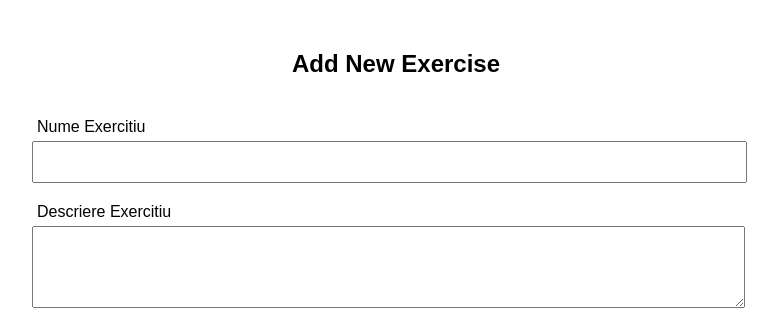
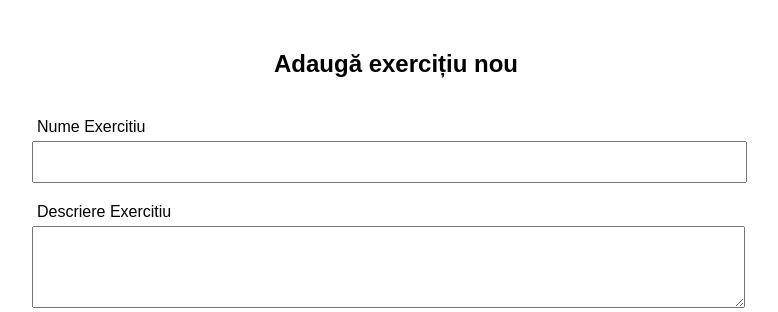
Before and after one commit to bugavlad96/ReFit, a Flask app: template flask_proj/templates/add_ex.html in a window 1280 px wide. Shown: the part 99-411 px from the top of the page, without its empty margins (244-1022 px from the left). Run offline with Flask 3, Linux system fonts and the light colour scheme; the template is opened without the code that fills it, so the values that code supplies are empty.

Commit message:
rafinat continut interfata

```diff
--- a/flask_proj/templates/add_ex.html
+++ b/flask_proj/templates/add_ex.html
@@ -9,7 +9,7 @@
 {% endblock %}
 
 {% block content %}
-<h2 class="title">Add New Exercise</h2>
+<h2 class="title">Adaugă exercițiu nou</h2>
 <div class="form-container">
   <form method="post" enctype="multipart/form-data">
     <div class="general-info">
```
